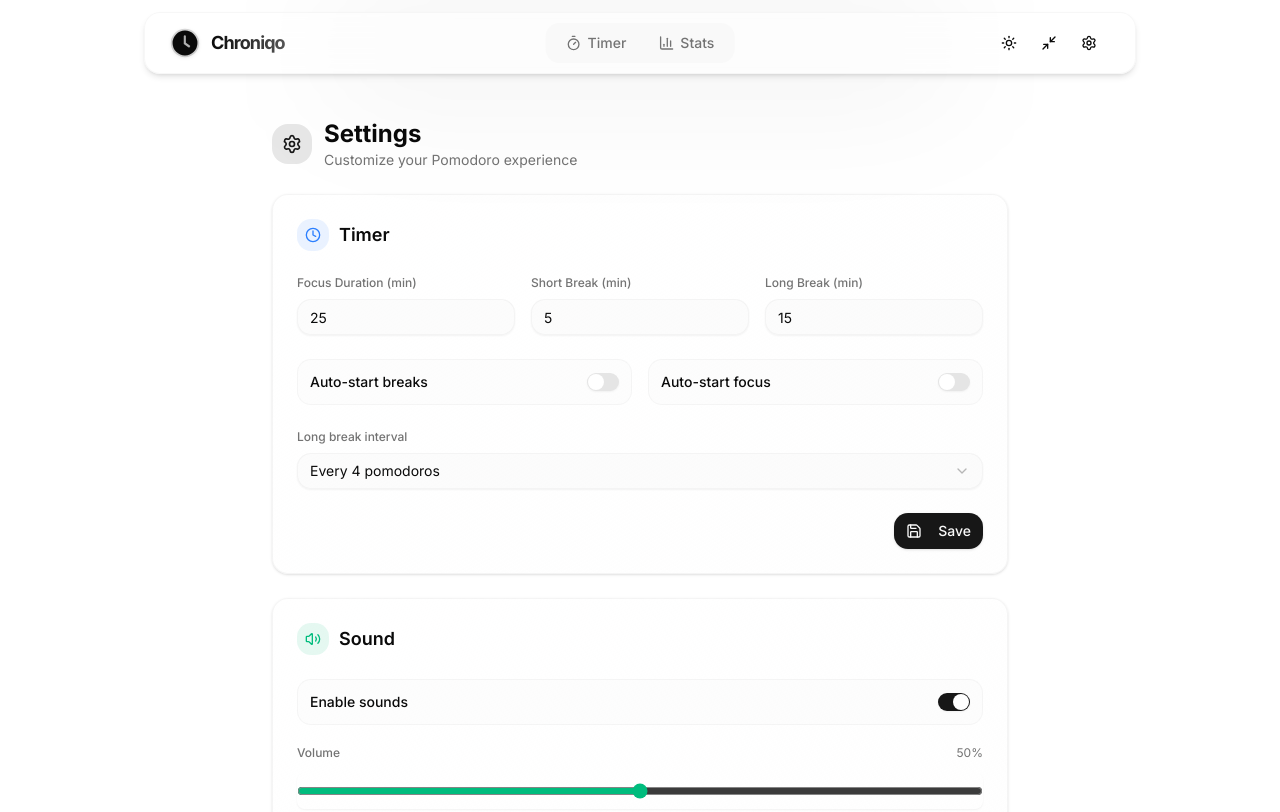
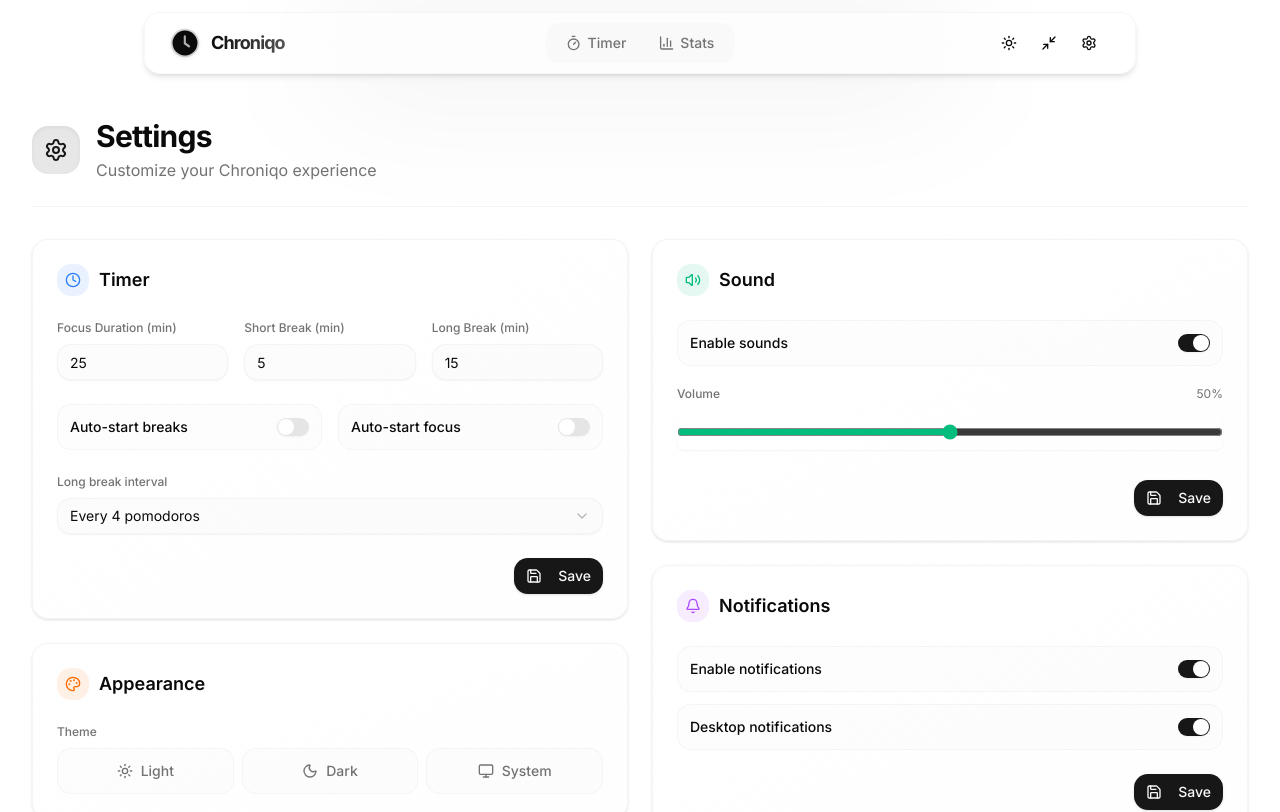
Before and after one commit to mrctnd/pomodoro-timer, a Next.js app: page /settings in a window 1280 px wide. Shown: the top 812 px of the page. Built offline with nearby package versions, Linux system fonts and the light colour scheme.

Commit message:
style: redesign settings page to use a wider 2-column layout

```diff
--- a/src/app/settings/page.tsx
+++ b/src/app/settings/page.tsx
@@ -42,47 +42,53 @@
   }
 
   return (
-    <div className="max-w-3xl mx-auto px-4 py-8">
+    <div className="max-w-[1400px] w-full mx-auto px-4 sm:px-6 lg:px-8 py-8">
       <motion.div
         initial={{ opacity: 0, y: 20 }}
         animate={{ opacity: 1, y: 0 }}
-        className="space-y-6"
+        className="flex flex-col gap-8"
       >
         {/* Header */}
-        <div className="flex items-center gap-3">
-          <div className="w-10 h-10 rounded-2xl bg-primary/10 flex items-center justify-center">
-            <Settings className="w-5 h-5 text-primary" />
+        <div className="flex items-center gap-4 border-b border-border/40 pb-6">
+          <div className="w-12 h-12 rounded-2xl bg-primary/10 flex items-center justify-center shadow-inner">
+            <Settings className="w-6 h-6 text-primary" />
           </div>
           <div>
-            <h1 className="text-2xl font-bold">Settings</h1>
-            <p className="text-sm text-muted-foreground">
-              Customize your Pomodoro experience
+            <h1 className="text-3xl font-bold tracking-tight">Settings</h1>
+            <p className="text-muted-foreground mt-1">
+              Customize your Chroniqo experience
             </p>
           </div>
         </div>
 
+        {/* 2-Column Grid Layout */}
+        <div className="grid grid-cols-1 lg:grid-cols-2 gap-6 items-start">
+          {/* Left Column */}
+          <div className="flex flex-col gap-6">
             <TimerSettingsCard
               settings={settings.timer}
               onSave={handleSaveTimerSettings}
             />
+            <AppearanceSettingsCard />
+          </div>
 
+          {/* Right Column */}
+          <div className="flex flex-col gap-6">
             <SoundSettingsCard
               settings={settings.sound}
               onSave={handleSaveSoundSettings}
             />
-
             <NotificationSettingsCard
               settings={settings.notifications}
               onSave={handleSaveNotificationSettings}
             />
-
-        <AppearanceSettingsCard />
-
             <DataManagementCard
               onExport={exportData}
               onImport={importData}
               onReset={handleReset}
             />
+          </div>
+        </div>
       </motion.div>
     </div>
   )
```
Lines whose indentation alone changed are shown as unchanged.
